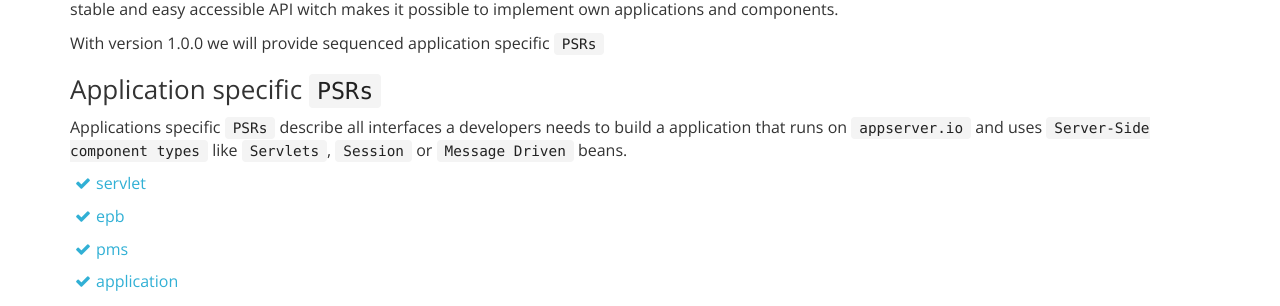
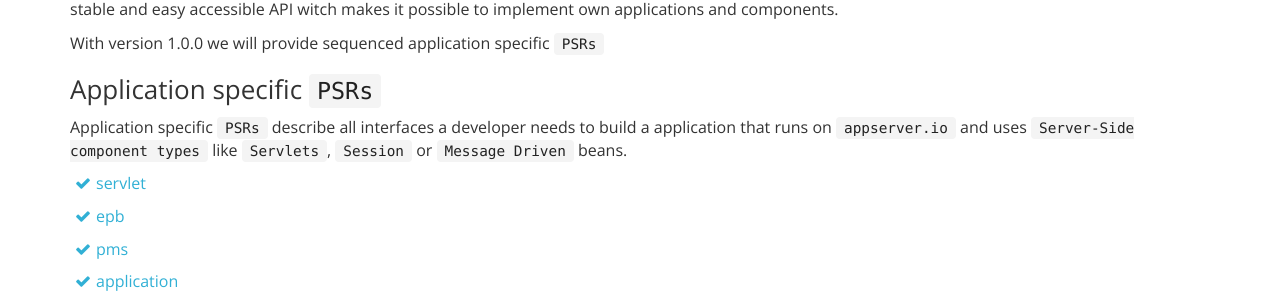
Before and after one commit to appserver-io/appserver, a Jekyll site: the page built from get-started/psrs.md, in a window 1280 px wide and 900 px high. Shown: the part 423-729 px from the top of the window. Built offline with Jekyll 4.4.1, drawn with Linux system fonts in a browser that asks for light colours; nearby versions of some CDN libraries; library files that are not in the unit come from our copies; Markdown is read by kramdown in place of the engine named in the settings.

Commit message:
Update psrs.md

```diff
--- a/get-started/psrs.md
+++ b/get-started/psrs.md
@@ -22,7 +22,7 @@
 
 ### Application specific `PSRs`
 
-Applications specific `PSRs` describe all interfaces a developers needs to build a application that runs on `appserver.io` and uses `Server-Side component types` like `Servlets`, `Session` or `Message Driven` beans.
+Application specific `PSRs` describe all interfaces a developer needs to build a application that runs on `appserver.io` and uses `Server-Side component types` like `Servlets`, `Session` or `Message Driven` beans.
 
 * [servlet](https://github.com/appserver-io-psr/servlet)
 * [epb](https://github.com/appserver-io-psr/epb)
```
